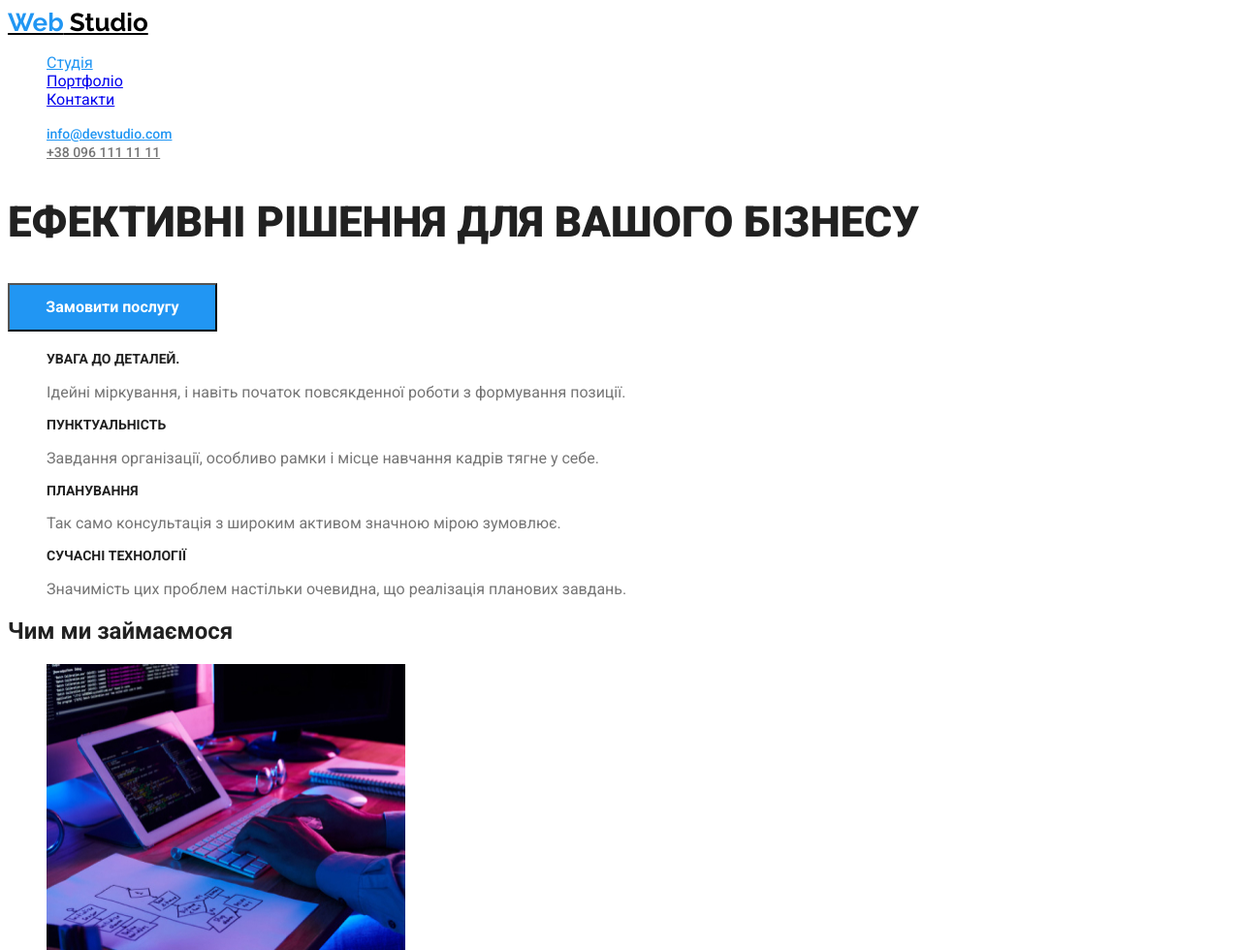
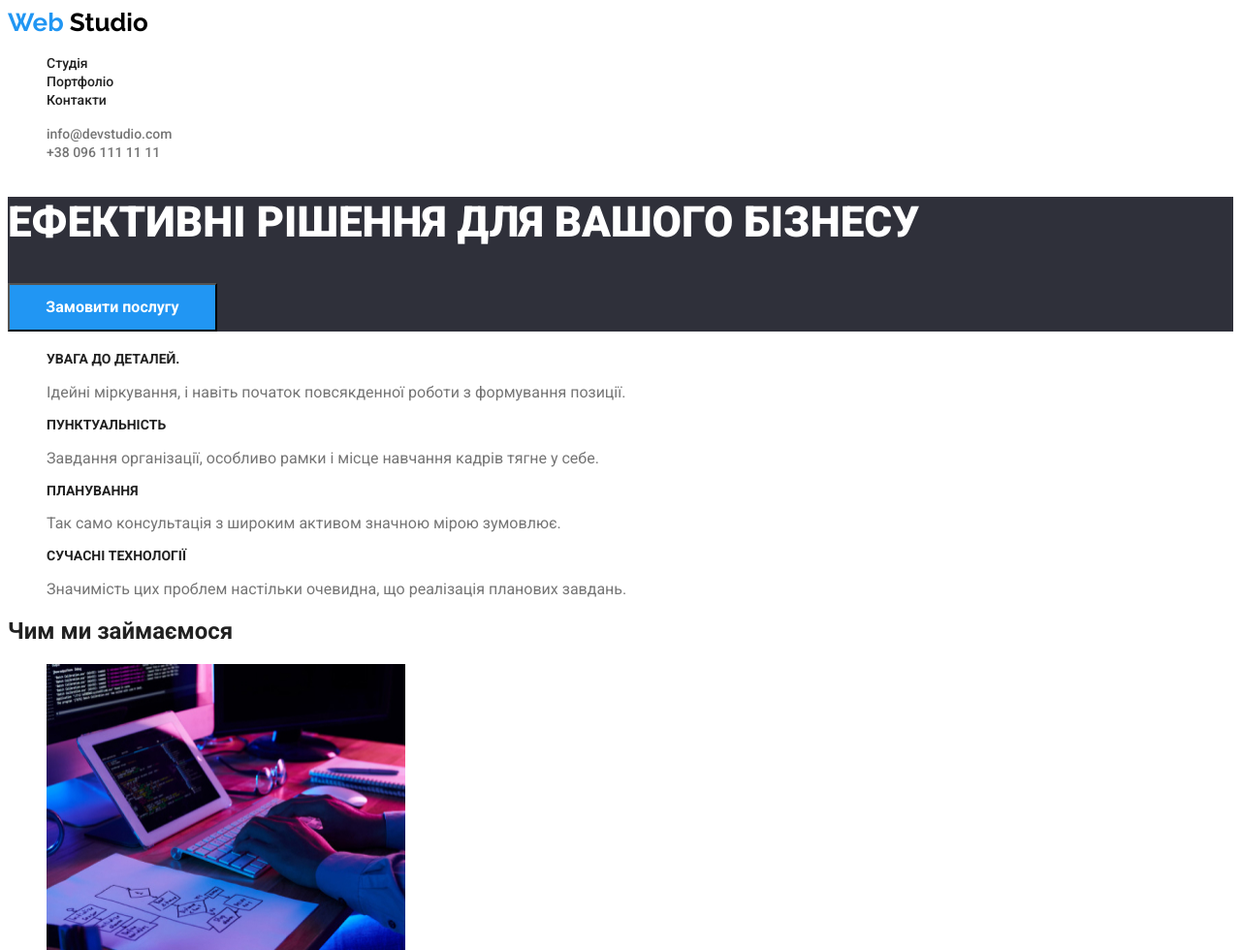
Before and after one commit to vlad2000j/goit-markup-hw-02, a plain HTML site: page index.html in a window 1280 px wide. Shown: the top 980 px of the page at 97% size. Drawn offline with Linux system fonts and the light colour scheme.

Commit message:
Вніс правки

```diff
--- a/css/Portfolio.css
+++ /dev/null
@@ -1,72 +0,0 @@
-.page {
-    background-color: #ffffff;
-    color: #757575;
-    font-family: 'Roboto';
-}
-
-.list {
-    list-style: none;
-}
-
-/* header */
-/* logo */
-
-.logo {
-    color: #000000;
-    font-family: 'Raleway';
-    font-weight: 700;
-    font-size: 26px;
-    line-height: 1.2;
-}
-
-.logo:hover {
-    color: #2196f3;
-}
-
-.logo-primary {
-    color: #2196f3;
-}
-
-.logo-footer {
-    font-family: 'Raleway';
-    font-weight: 700;
-    font-size: 26px;
-    line-height: 1.6px;
-    color: #ffffff;
-}
-
-.logo-secondary {
-    font-family: 'Raleway';
-    font-weight: 700;
-    font-size: 26px;
-    line-height: 1.6px;
-    color: #2196f3;
-}
-
-.site-nav .list {
-    font-family: 'Roboto';
-    color: #212121;
-    font-weight: 500;
-    font-size: 14px;
-    line-height: 1.2;
-}
-
-.link-current{
-    color: #2196f3;
-}
-
-.connection-nav a[href="mailto:info@devstudio.com"] {
-    color: #2196f3;
-    font-family: 'Roboto';
-    font-weight: 500;
-    font-size: 14px;
-    line-height: 1.2;
-}
-
-.connection-nav a[href="tel:+380961111111"] {
-    color: #757575;
-    font-family: 'Roboto';
-    font-weight: 500;
-    font-size: 14px;
-    line-height: 1.2;
-}
--- a/css/styles.css
+++ b/css/styles.css
@@ -1,3 +1,7 @@
+a{
+    text-decoration: none;
+}
+
 .page {
     background-color: #ffffff;
     color: #757575;
@@ -28,6 +32,13 @@
 }
 
 /* site-nav */
+.link{
+    font-family: 'Roboto';
+    font-weight: 500;
+    font-size: 14px;
+    line-height: 16px;
+    color: #212121;
+}
 
 .site-nav .list {
     font-family: 'Roboto';
@@ -42,19 +53,8 @@
     color: #2196f3;
 }
 
-.site-nav a[href="./index.html"] {
-    color: #2196f3;
-}
 
-.connection-nav a[href="mailto:info@devstudio.com"] {
-    color: #2196f3;
-    font-family: 'Roboto';
-    font-weight: 500;
-    font-size: 14px;
-    line-height: 1.2;
-}
-
-.connection-nav a[href="tel:+380961111111"] {
+.connection-nav a{
     color: #757575;
     font-family: 'Roboto';
     font-weight: 500;
@@ -62,15 +62,33 @@
     line-height: 1.2;
 }
 
-/* main */
+.connection-nav a:hover{
+    color: #2196f3;
+}
+
+.connection-nav:hover {
+    color: #2196F3;
+}
+
+/* hero */
+
+.hero{
+    background-color: #2F303A;;
+}
+
 .hero-title {
-    color: #212121;
+    color: #ffffff;
     font-family: 'Roboto';
     font-weight: 900;
     font-size: 44px;
     line-height: 1.2;
     text-transform: uppercase;
 }
+
+
+
+/* main */
+
 
 
 
@@ -115,6 +133,9 @@
 }
 
 /* footer */
+.footer{
+    background-color: #2F303A;;
+}
 
 .logo-footer{
     font-family: 'Raleway';
@@ -132,6 +153,22 @@
     color: #2196f3;
 }
 
+.adress {
+    font-family: 'Roboto';
+    font-weight: 400;
+     font-size: 14px;
+    line-height: 24px;
+    color: #FFFFFF;
+}
+
+.contacts {
+    font-family: 'Roboto';
+    font-style: normal;
+    font-weight: 400;
+    font-size: 14px;
+    line-height: 24px;
+    color: rgba(255, 255, 255, 0.6);
+}
 
 /* бекграунд #FFFFFF */
 /* колір 1 секції з заголовком #2F303A */
--- a/index.html
+++ b/index.html
@@ -13,14 +13,14 @@
       <a href="/" class="logo"><span class="logo-primary">Web</span> Studio</a>
       <nav>
         <ul class="site-nav list">
-          <li><a href="./index.html"> Студія</a></li>
+          <li><a href="./index.html" class="link"> Студія</a></li>
           <li><a href="./portfolio.html" class="link">Портфоліо</a></li>
           <li><a href="#" class="link">Контакти</a></li>
         </ul>
       </nav>
       <ul class="connection-nav list">
         <li><a href="mailto:info@devstudio.com">info@devstudio.com</a></li>
-        <li><a href="tel:+380961111111">+38 096 111 11 11</a></li>
+        <li><a href="tel:+380961111111" >+38 096 111 11 11</a></li>
       </ul>
     </header>
     <main>
```
Also changed, not shown: portfolio.html (+5 -5 lines).
